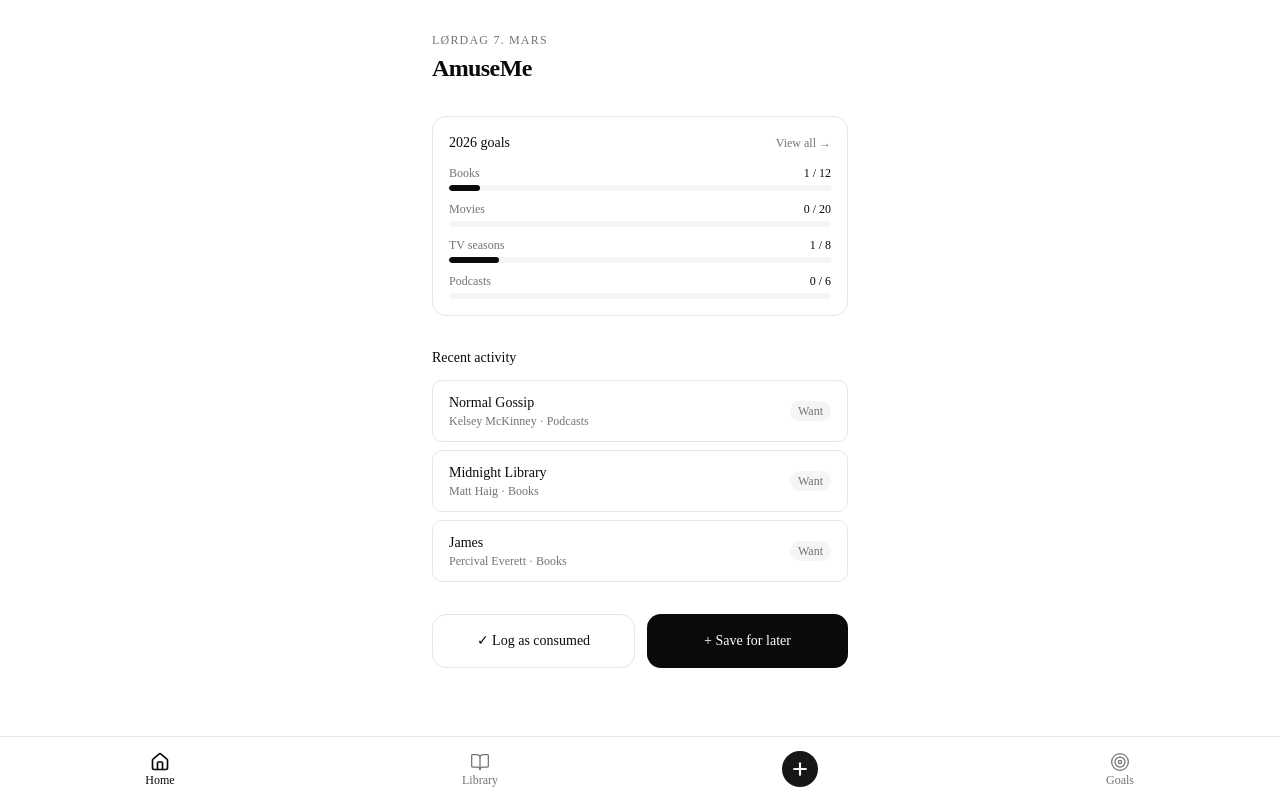
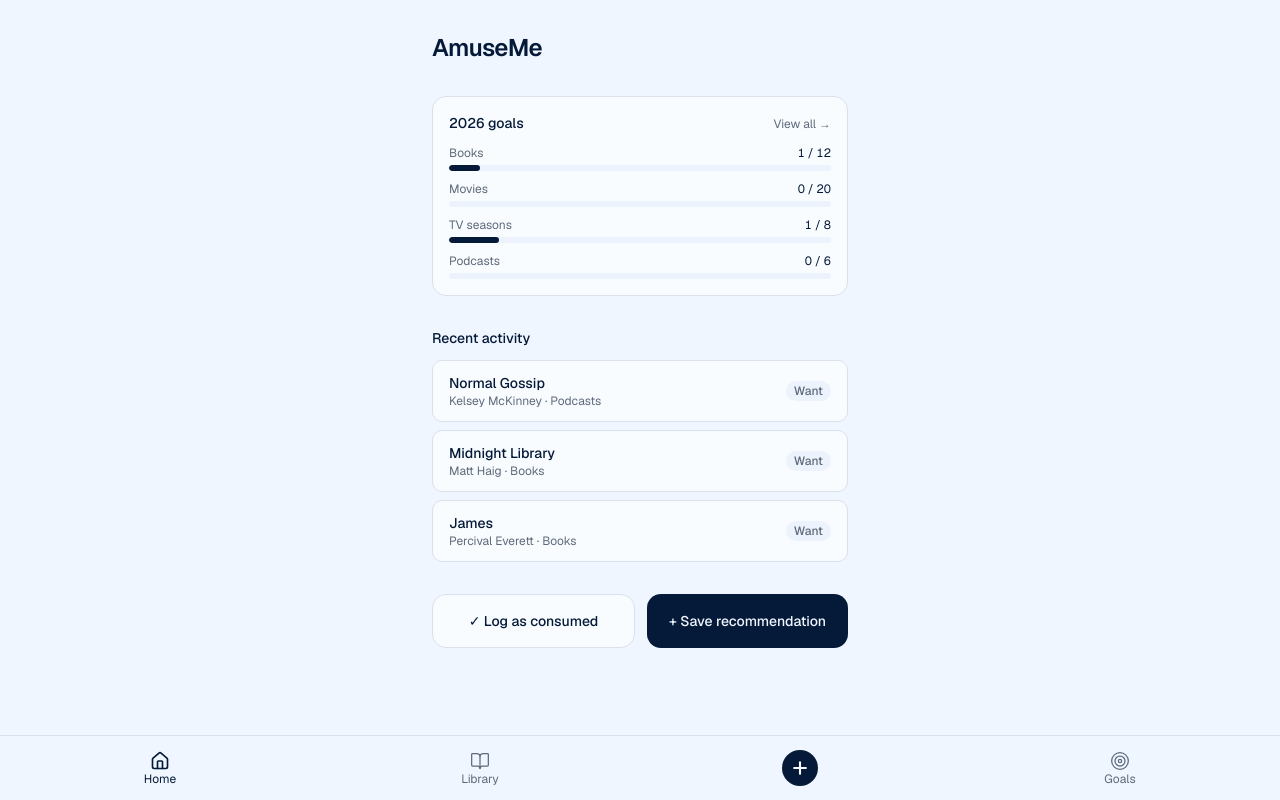
Before and after one commit to hebe/AmuseMe, a Next.js app: page / in a window 1280 px wide. Built offline with nearby package versions, Linux system fonts and the light colour scheme.

Commit message:
Epic: App shell, navigation, and dashboard. Closes #7

```diff
--- a/app/add/page.tsx
+++ b/app/add/page.tsx
@@ -1,9 +1,11 @@
+import { PageHeader } from '@/components/nav/PageHeader'
+
 // M3 — Add item form (status pre-selectable via ?status=done|want)
 export default function AddPage() {
   return (
-    <main className="flex flex-col gap-6 px-4 pt-8">
-      <h1 className="text-2xl font-semibold tracking-tight">Add item</h1>
-      <p className="text-sm text-muted-foreground">Coming in M3.</p>
+    <main className="px-4">
+      <PageHeader title="Add item" backHref="/" />
+      <p className="mt-4 text-sm text-muted-foreground">Coming in M3.</p>
     </main>
   )
 }
--- a/app/globals.css
+++ b/app/globals.css
@@ -48,38 +48,41 @@
 }
 
 :root {
-  --background: oklch(1 0 0);
-  --foreground: oklch(0.145 0 0);
-  --card: oklch(1 0 0);
-  --card-foreground: oklch(0.145 0 0);
-  --popover: oklch(1 0 0);
-  --popover-foreground: oklch(0.145 0 0);
-  --primary: oklch(0.205 0 0);
-  --primary-foreground: oklch(0.985 0 0);
-  --secondary: oklch(0.97 0 0);
-  --secondary-foreground: oklch(0.205 0 0);
-  --muted: oklch(0.97 0 0);
-  --muted-foreground: oklch(0.556 0 0);
-  --accent: oklch(0.97 0 0);
-  --accent-foreground: oklch(0.205 0 0);
+  /* Background: sliiightly cool-tinted, not pure white */
+  --background: oklch(0.972 0.014 258);
+  /* Foreground/primary: dark navy — enough chroma to read as blue, not just dark */
+  --foreground: oklch(0.22 0.065 258);
+  /* Cards lighter than background for a clear surface lift */
+  --card: oklch(0.990 0.006 258);
+  --card-foreground: oklch(0.22 0.065 258);
+  --popover: oklch(0.990 0.006 258);
+  --popover-foreground: oklch(0.22 0.065 258);
+  --primary: oklch(0.22 0.065 258);
+  --primary-foreground: oklch(0.985 0.006 258);
+  --secondary: oklch(0.962 0.014 258);
+  --secondary-foreground: oklch(0.22 0.065 258);
+  --muted: oklch(0.962 0.014 258);
+  --muted-foreground: oklch(0.52 0.030 258);
+  --accent: oklch(0.962 0.014 258);
+  --accent-foreground: oklch(0.22 0.065 258);
   --destructive: oklch(0.58 0.22 27);
-  --border: oklch(0.922 0 0);
-  --input: oklch(0.922 0 0);
-  --ring: oklch(0.708 0 0);
+  --border: oklch(0.908 0.014 258);
+  --input: oklch(0.908 0.014 258);
+  --ring: oklch(0.68 0.030 258);
   --chart-1: oklch(0.809 0.105 251.813);
   --chart-2: oklch(0.623 0.214 259.815);
   --chart-3: oklch(0.546 0.245 262.881);
   --chart-4: oklch(0.488 0.243 264.376);
   --chart-5: oklch(0.424 0.199 265.638);
   --radius: 0.625rem;
-  --sidebar: oklch(0.985 0 0);
-  --sidebar-foreground: oklch(0.145 0 0);
-  --sidebar-primary: oklch(0.205 0 0);
-  --sidebar-primary-foreground: oklch(0.985 0 0);
-  --sidebar-accent: oklch(0.97 0 0);
-  --sidebar-accent-foreground: oklch(0.205 0 0);
-  --sidebar-border: oklch(0.922 0 0);
-  --sidebar-ring: oklch(0.708 0 0);
+  --sidebar: oklch(0.968 0.012 258);
+  --sidebar-foreground: oklch(0.22 0.065 258);
+  --sidebar-primary: oklch(0.22 0.065 258);
+  --sidebar-primary-foreground: oklch(0.985 0.006 258);
+  --sidebar-accent: oklch(0.962 0.014 258);
+  --sidebar-accent-foreground: oklch(0.22 0.065 258);
+  --sidebar-border: oklch(0.908 0.014 258);
+  --sidebar-ring: oklch(0.68 0.030 258);
 }
 
 .dark {
--- a/app/goals/page.tsx
+++ b/app/goals/page.tsx
@@ -1,9 +1,11 @@
+import { PageHeader } from '@/components/nav/PageHeader'
+
 // M4 — Yearly goals
 export default function GoalsPage() {
   return (
-    <main className="flex flex-col gap-6 px-4 pt-8">
-      <h1 className="text-2xl font-semibold tracking-tight">Goals</h1>
-      <p className="text-sm text-muted-foreground">Coming in M4.</p>
+    <main className="px-4">
+      <PageHeader title="Goals" />
+      <p className="mt-4 text-sm text-muted-foreground">Coming in M4.</p>
     </main>
   )
 }
--- a/app/item/[id]/page.tsx
+++ b/app/item/[id]/page.tsx
@@ -1,10 +1,12 @@
+import { PageHeader } from '@/components/nav/PageHeader'
+
 // M4 — Item detail + edit
 export default function ItemDetailPage({ params }: { params: { id: string } }) {
   return (
-    <main className="flex flex-col gap-6 px-4 pt-8">
-      <h1 className="text-2xl font-semibold tracking-tight">Item</h1>
-      <p className="font-mono text-xs text-muted-foreground">{params.id}</p>
-      <p className="text-sm text-muted-foreground">Coming in M4.</p>
+    <main className="px-4">
+      <PageHeader title="Item" backHref="/library" />
+      <p className="mt-1 font-mono text-xs text-muted-foreground">{params.id}</p>
+      <p className="mt-4 text-sm text-muted-foreground">Coming in M4.</p>
     </main>
   )
 }
--- a/app/layout.tsx
+++ b/app/layout.tsx
@@ -4,7 +4,10 @@ import './globals.css'
 import { BottomNav } from '@/components/nav/BottomNav'
 
 const geist = Geist({
-  variable: '--font-geist-sans',
+  // Use '--font-sans' so Geist slots directly into the variable shadcn's theme reads.
+  // globals.css has `--font-sans: var(--font-sans)` in @theme inline, which is
+  // self-referential until something actually defines --font-sans on the element.
+  variable: '--font-sans',
   subsets: ['latin'],
 })
 
@@ -17,6 +20,9 @@ export const viewport: Viewport = {
   width: 'device-width',
   initialScale: 1,
   maximumScale: 1,
+  // viewport-fit=cover lets the nav extend behind the iOS home indicator,
+  // then we use env(safe-area-inset-bottom) in the nav itself to push content up.
+  viewportFit: 'cover',
 }
 
 export default function RootLayout({
@@ -27,8 +33,12 @@ export default function RootLayout({
   return (
     <html lang="no">
       <body className={`${geist.variable} font-sans antialiased`}>
-        {/* pb-16 keeps content above the fixed bottom nav */}
-        <div className="mx-auto min-h-screen max-w-md pb-16">
+        {/* pb-16 keeps content above the fixed bottom nav.
+            The extra env() padding ensures content also clears the iOS home indicator. */}
+        <div
+          className="mx-auto min-h-screen max-w-md pb-16"
+          style={{ paddingBottom: 'calc(4rem + env(safe-area-inset-bottom))' }}
+        >
           {children}
         </div>
         <BottomNav />
--- a/app/library/page.tsx
+++ b/app/library/page.tsx
@@ -1,9 +1,11 @@
+import { PageHeader } from '@/components/nav/PageHeader'
+
 // M3 — Library view with want/done toggle + media type filter
 export default function LibraryPage() {
   return (
-    <main className="flex flex-col gap-6 px-4 pt-8">
-      <h1 className="text-2xl font-semibold tracking-tight">Library</h1>
-      <p className="text-sm text-muted-foreground">Coming in M3.</p>
+    <main className="px-4">
+      <PageHeader title="Library" />
+      <p className="mt-4 text-sm text-muted-foreground">Coming in M3.</p>
     </main>
   )
 }
--- a/app/page.tsx
+++ b/app/page.tsx
@@ -12,13 +12,6 @@ const mediaLabels: Record<MediaType, string> = {
 }
 
 export default function DashboardPage() {
-  const today = new Date(2026, 2, 7) // mock-stable date
-  const dateLabel = today.toLocaleDateString('no-NO', {
-    weekday: 'long',
-    day: 'numeric',
-    month: 'long',
-  })
-
   const currentGoals = consumptionGoals.filter((g) => g.year === CURRENT_YEAR)
   const recent = recentItems(3)
 
@@ -26,10 +19,7 @@ export default function DashboardPage() {
     <main className="flex flex-col gap-8 px-4 pt-8">
       {/* ── Header ─────────────────────────────────────────────── */}
       <header>
-        <p className="text-xs font-medium uppercase tracking-widest text-muted-foreground">
-          {dateLabel}
-        </p>
-        <h1 className="mt-1 text-2xl font-semibold tracking-tight">AmuseMe</h1>
+        <h1 className="text-2xl font-semibold tracking-tight">AmuseMe</h1>
       </header>
 
       {/* ── Goals widget ───────────────────────────────────────── */}
@@ -73,6 +63,7 @@ export default function DashboardPage() {
       </section>
 
       {/* ── Recent activity ────────────────────────────────────── */}
+      {/* Future (M5): this section becomes the "Amuse me!" recommendations entry point */}
       <section aria-labelledby="recent-heading">
         <h2 id="recent-heading" className="mb-3 text-sm font-medium">
           Recent activity
@@ -119,7 +110,7 @@ export default function DashboardPage() {
           href="/add?status=want"
           className="flex flex-1 items-center justify-center rounded-xl bg-foreground py-4 text-sm font-medium text-background transition-opacity hover:opacity-90 active:opacity-80"
         >
-          + Save for later
+          + Save recommendation
         </Link>
       </section>
     </main>
--- a/app/recommendations/page.tsx
+++ b/app/recommendations/page.tsx
@@ -1,9 +1,11 @@
+import { PageHeader } from '@/components/nav/PageHeader'
+
 // M5 — Recommendations placeholder
 export default function RecommendationsPage() {
   return (
-    <main className="flex flex-col gap-6 px-4 pt-8">
-      <h1 className="text-2xl font-semibold tracking-tight">Recommendations</h1>
-      <p className="text-sm text-muted-foreground">Coming in M5.</p>
+    <main className="px-4">
+      <PageHeader title="Recommendations" />
+      <p className="mt-4 text-sm text-muted-foreground">Coming in M5.</p>
     </main>
   )
 }
--- a/components/nav/BottomNav.tsx
+++ b/components/nav/BottomNav.tsx
@@ -4,39 +4,45 @@ import Link from 'next/link'
 import { usePathname } from 'next/navigation'
 import { Home, BookOpen, Plus, Target } from 'lucide-react'
 
-const navItems = [
-  { href: '/', label: 'Home', icon: Home },
-  { href: '/library', label: 'Library', icon: BookOpen },
-  { href: '/goals', label: 'Goals', icon: Target },
-]
-
 export function BottomNav() {
   const pathname = usePathname()
 
   return (
-    <nav className="fixed bottom-0 left-0 right-0 z-50 flex h-16 items-stretch border-t border-border bg-background">
-      {/* Home */}
-      <NavItem href="/" label="Home" icon={Home} active={pathname === '/'} />
+    // h-16 is the visible nav height. The inline style adds env(safe-area-inset-bottom)
+    // on top so the bar extends behind the iOS home indicator instead of competing with it.
+    <nav
+      className="fixed bottom-0 left-0 right-0 z-50 flex items-stretch border-t border-border bg-background"
+      style={{ paddingBottom: 'env(safe-area-inset-bottom)' }}
+    >
+      <div className="flex h-16 w-full items-stretch">
+        {/* Home */}
+        <NavItem href="/" label="Home" icon={Home} active={pathname === '/'} />
 
-      {/* Library */}
-      <NavItem href="/library" label="Library" icon={BookOpen} active={pathname.startsWith('/library')} />
+        {/* Library */}
+        <NavItem
+          href="/library"
+          label="Library"
+          icon={BookOpen}
+          active={pathname.startsWith('/library')}
+        />
 
-      {/* Add — prominent centre action */}
-      <Link
-        href="/add"
-        className="flex flex-1 flex-col items-center justify-center gap-0.5 text-primary transition-opacity active:opacity-70"
-        aria-label="Add item"
-      >
-        <span className="flex h-9 w-9 items-center justify-center rounded-full bg-primary text-primary-foreground">
-          <Plus className="h-5 w-5" strokeWidth={2.5} />
-        </span>
-      </Link>
+        {/* Add — prominent centre action, always pre-selects want */}
+        <AddButton active={pathname.startsWith('/add')} />
 
-      {/* Goals */}
-      <NavItem href="/goals" label="Goals" icon={Target} active={pathname.startsWith('/goals')} />
+        {/* Goals */}
+        <NavItem
+          href="/goals"
+          label="Goals"
+          icon={Target}
+          active={pathname.startsWith('/goals')}
+        />
+      </div>
     </nav>
   )
 }
+
+// ─── Nav item ─────────────────────────────────────────────────────────────────
+// When active, renders a non-interactive span so tapping the current tab is a no-op.
 
 function NavItem({
   href,
@@ -49,15 +55,53 @@ function NavItem({
   icon: React.ElementType
   active: boolean
 }) {
+  const className = `flex flex-1 flex-col items-center justify-center gap-0.5 text-xs ${
+    active ? 'text-foreground' : 'text-muted-foreground transition-colors active:opacity-70'
+  }`
+
+  if (active) {
+    return (
+      <span className={className} aria-current="page">
+        <Icon className="h-5 w-5" strokeWidth={2} />
+        <span className="leading-none">{label}</span>
+      </span>
+    )
+  }
+
   return (
-    <Link
-      href={href}
-      className={`flex flex-1 flex-col items-center justify-center gap-0.5 text-xs transition-colors active:opacity-70 ${
-        active ? 'text-foreground' : 'text-muted-foreground'
-      }`}
-    >
-      <Icon className="h-5 w-5" strokeWidth={active ? 2 : 1.5} />
+    <Link href={href} className={className}>
+      <Icon className="h-5 w-5" strokeWidth={1.5} />
       <span className="leading-none">{label}</span>
     </Link>
   )
 }
+
+// ─── Add button ───────────────────────────────────────────────────────────────
+
+function AddButton({ active }: { active: boolean }) {
+  if (active) {
+    return (
+      <span
+        className="flex flex-1 flex-col items-center justify-center"
+        aria-current="page"
+        aria-label="Add item"
+      >
+        <span className="flex h-9 w-9 items-center justify-center rounded-full bg-primary text-primary-foreground opacity-60">
+          <Plus className="h-5 w-5" strokeWidth={2.5} />
+        </span>
+      </span>
+    )
+  }
+
+  return (
+    <Link
+      href="/add?status=want"
+      className="flex flex-1 flex-col items-center justify-center transition-opacity active:opacity-70"
+      aria-label="Add item"
+    >
+      <span className="flex h-9 w-9 items-center justify-center rounded-full bg-primary text-primary-foreground">
+        <Plus className="h-5 w-5" strokeWidth={2.5} />
+      </span>
+    </Link>
+  )
+}
--- /dev/null
+++ b/components/nav/PageHeader.tsx
@@ -0,0 +1,28 @@
+import Link from 'next/link'
+import { ChevronLeft } from 'lucide-react'
+
+interface PageHeaderProps {
+  title: string
+  backHref?: string
+}
+
+/**
+ * Consistent page-level header used across all non-dashboard routes.
+ * Pass `backHref` to show a back button (e.g. "/library" from item detail).
+ */
+export function PageHeader({ title, backHref }: PageHeaderProps) {
+  return (
+    <header className="flex items-center gap-1 pb-2 pt-8">
+      {backHref && (
+        <Link
+          href={backHref}
+          className="flex h-8 w-8 shrink-0 items-center justify-center rounded-full text-muted-foreground transition-colors hover:text-foreground"
+          aria-label="Go back"
+        >
+          <ChevronLeft className="h-5 w-5" />
+        </Link>
+      )}
+      <h1 className="text-2xl font-semibold tracking-tight">{title}</h1>
+    </header>
+  )
+}
--- a/package.json
+++ b/package.json
@@ -3,7 +3,7 @@
   "version": "0.1.0",
   "private": true,
   "scripts": {
-    "dev": "next dev",
+    "dev": "next dev -p 3001",
     "build": "next build",
     "start": "next start",
     "lint": "eslint"
```
Also changed, not shown: .claude/launch.json (added).
